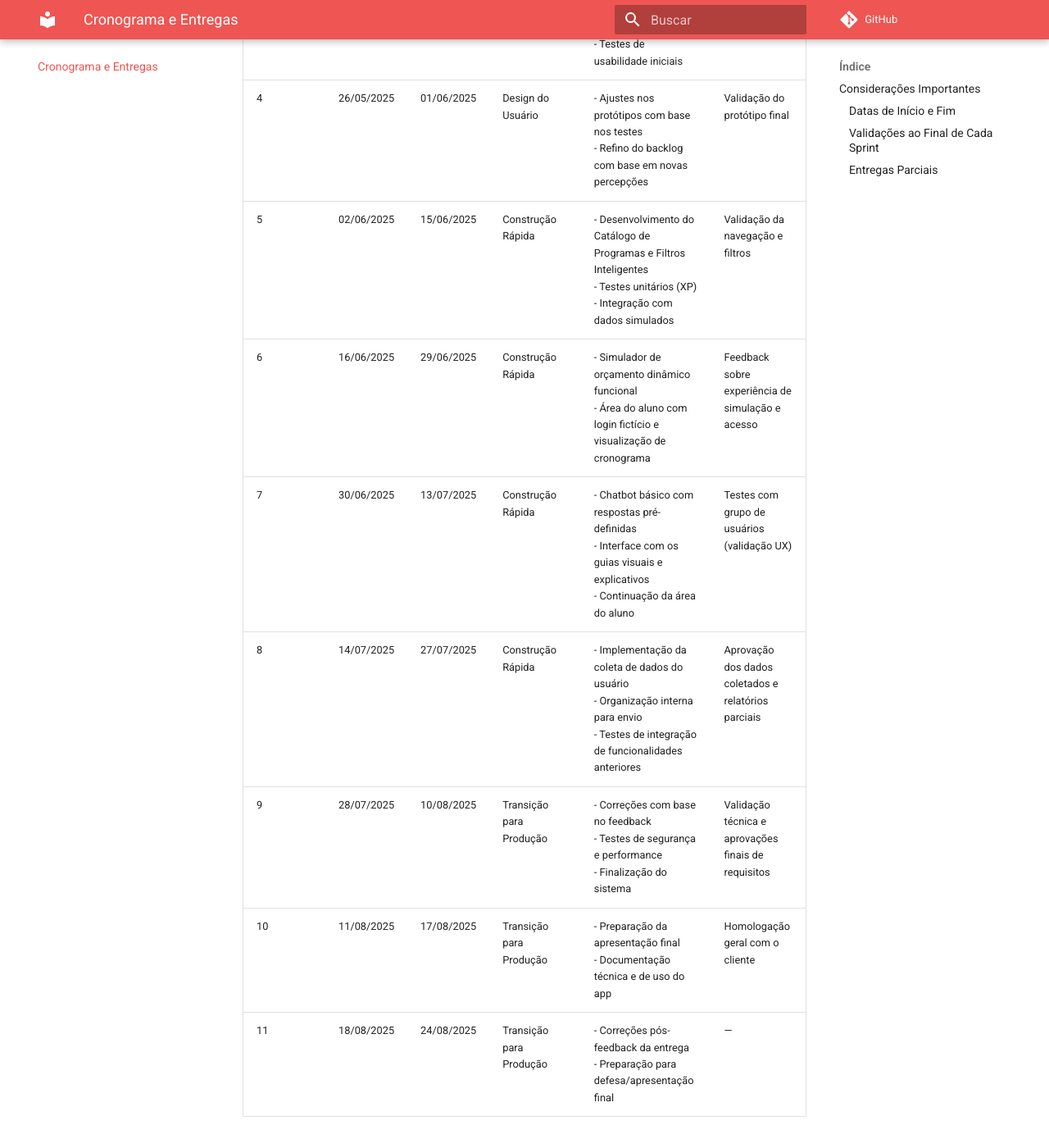
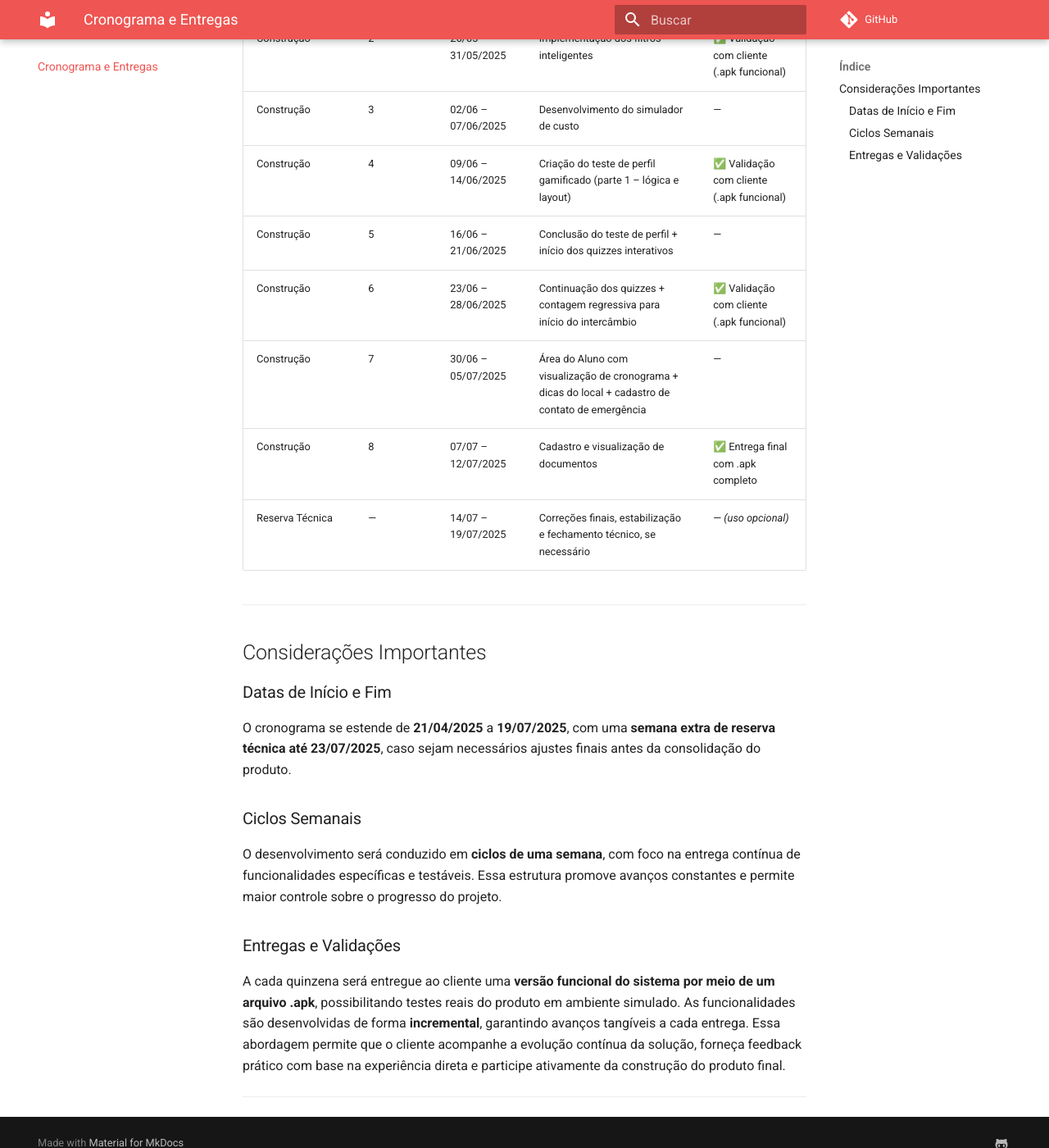
Before and after one commit to mdsreq-fga-unb/2025.1-T02-CanadaIntercambio, an MkDocs documentation site: the page built from docs/docs/cronograma.md, in a window 1280 px wide and 1400 px high, scrolled down 789 px. Shown: the whole window at 82% size. Built offline with MkDocs 1.6.1 and Material for MkDocs 9.7.7, drawn with Linux system fonts in a browser that asks for light colours; comment, search, counter and statistics services are not loaded; some of the changed text lies outside the part shown.

Commit message:
Update cronograma.md

```diff
--- a/docs/docs/cronograma.md
+++ b/docs/docs/cronograma.md
@@ -2,30 +2,37 @@
 
 A partir da estratégia de desenvolvimento de software estabelecida, tem-se a seguinte proposta de cronograma, suas fases e resultados esperados:
 
-| Sprint | Início       | Fim         | Objetivo Principal           | Entregas Esperadas                                                                 | Validação do Cliente                                    |
-|--------|--------------|-------------|------------------------------|-------------------------------------------------------------------------------------|----------------------------------------------------------|
-| 1      | 21/04/2025   | 27/04/2025  | Planejamento de Requisitos  | - Configuração de ambientes (dev e versionamento)  <br> - Definição de duplas de trabalho <br> - Apresentação do escopo e primeiros alinhamentos | Confirmação da estrutura de trabalho e ferramentas       |
-| 2      | 28/04/2025   | 11/05/2025  | Planejamento de Requisitos  | - Entrevistas simuladas com stakeholders <br> - Criação de histórias de usuário <br> - Backlog inicial com prioridades definidas               | Aprovação dos requisitos e backlog inicial              |
-| 3      | 12/05/2025   | 25/05/2025  | Design do Usuário            | - Protótipo navegável das principais telas (Catálogo, Filtros, Simulador, Área do Aluno) <br> - Testes de usabilidade iniciais                 | Feedback sobre protótipos e usabilidade                 |
-| 4      | 26/05/2025   | 01/06/2025  | Design do Usuário            | - Ajustes nos protótipos com base nos testes <br> - Refino do backlog com base em novas percepções                                             | Validação do protótipo final                           |
-| 5      | 02/06/2025   | 15/06/2025  | Construção Rápida            | - Desenvolvimento do Catálogo de Programas e Filtros Inteligentes <br> - Testes unitários (XP) <br> - Integração com dados simulados           | Validação da navegação e filtros                        |
-| 6      | 16/06/2025   | 29/06/2025  | Construção Rápida            | - Simulador de orçamento dinâmico funcional <br> - Área do aluno com login fictício e visualização de cronograma                              | Feedback sobre experiência de simulação e acesso        |
-| 7      | 30/06/2025   | 13/07/2025  | Construção Rápida            | - Chatbot básico com respostas pré-definidas <br> - Interface com os guias visuais e explicativos <br> - Continuação da área do aluno         | Testes com grupo de usuários (validação UX)             |
-| 8      | 14/07/2025   | 27/07/2025  | Construção Rápida            | - Implementação da coleta de dados do usuário <br> - Organização interna para envio <br> - Testes de integração de funcionalidades anteriores | Aprovação dos dados coletados e relatórios parciais     |
-| 9      | 28/07/2025   | 10/08/2025  | Transição para Produção      | - Correções com base no feedback <br> - Testes de segurança e performance <br> - Finalização do sistema                                       | Validação técnica e aprovações finais de requisitos     |
-| 10     | 11/08/2025   | 17/08/2025  | Transição para Produção      | - Preparação da apresentação final <br> - Documentação técnica e de uso do app                                                               | Homologação geral com o cliente                         |
-| 11     | 18/08/2025   | 24/08/2025  | Transição para Produção      | - Correções pós-feedback da entrega <br> - Preparação para defesa/apresentação final                                                        | —                                                        |
+
+| Disciplina        | Iteração | Período            | Atividades                                                                                             | Validação com o Cliente                  |
+| ----------------- | -------- | ------------------ | ------------------------------------------------------------------------------------------------------ | ---------------------------------------- |
+| Requisitos        | 1        | 21/04 – 26/04/2025 | Entrevistas com stakeholders, definição da visão, levantamento inicial                                 | —                                        |
+| Requisitos        | 2        | 28/04 – 03/05/2025 | Priorização e escrita dos requisitos + montagem do backlog                                             | ✅ Validação do escopo e backlog          |
+| Requisitos/Design | 1        | 05/05 – 10/05/2025 | Refinamento de requisitos com base no protótipo + protótipo inicial + configuração inicial do ambiente | —                                        |
+| Design            | 2        | 12/05 – 17/05/2025 | Testes com stakeholders + ajustes no protótipo + definição de padrões visuais e técnicos               | ✅ Protótipo validado                     |
+| Construção        | 1        | 19/05 – 24/05/2025 | Desenvolvimento da visualização de programas de intercâmbio                                            | —                                        |
+| Construção        | 2        | 26/05 – 31/05/2025 | Implementação dos filtros inteligentes                                                                 | ✅ Validação com cliente (.apk funcional) |
+| Construção        | 3        | 02/06 – 07/06/2025 | Desenvolvimento do simulador de custo                                                                  | —                                        |
+| Construção        | 4        | 09/06 – 14/06/2025 | Criação do teste de perfil gamificado (parte 1 – lógica e layout)                                      | ✅ Validação com cliente (.apk funcional) |
+| Construção        | 5        | 16/06 – 21/06/2025 | Conclusão do teste de perfil + início dos quizzes interativos                                          | —                                        |
+| Construção        | 6        | 23/06 – 28/06/2025 | Continuação dos quizzes + contagem regressiva para início do intercâmbio                               | ✅ Validação com cliente (.apk funcional) |
+| Construção        | 7        | 30/06 – 05/07/2025 | Área do Aluno com visualização de cronograma + dicas do local + cadastro de contato de emergência      | —                                        |
+| Construção        | 8        | 07/07 – 12/07/2025 | Cadastro e visualização de documentos                                                                  | ✅ Entrega final com .apk completo        |
+| Reserva Técnica   | —        | 14/07 – 19/07/2025 | Correções finais, estabilização e fechamento técnico, se necessário                                    | — *(uso opcional)*                       |
+
+---
 
 ## Considerações Importantes
 
 ### Datas de Início e Fim
 
-O cronograma abrange um período de três meses, com início em **21/04/2025** e término em **24/08/2025**. Cada sprint tem duração de duas semanas, respeitando o ritmo ágil de desenvolvimento e possibilitando entregas contínuas e iterativas, conforme a abordagem **RAD** aliada ao **Scrum** e **XP**.
+O cronograma se estende de **21/04/2025** a **19/07/2025**, com uma **semana extra de reserva técnica até 23/07/2025**, caso sejam necessários ajustes finais antes da consolidação do produto.
 
-### Validações ao Final de Cada Sprint
+### Ciclos Semanais
 
-Ao final de cada sprint será realizada uma **reunião de revisão com o cliente** (ou equipe de stakeholders), com o objetivo de validar as funcionalidades entregues, coletar feedback, identificar melhorias e ajustar o backlog conforme novas demandas ou descobertas.
+O desenvolvimento será conduzido em **ciclos de uma semana**, com foco na entrega contínua de funcionalidades específicas e testáveis. Essa estrutura promove avanços constantes e permite maior controle sobre o progresso do projeto.
 
-### Entregas Parciais
+### Entregas e Validações
 
-As funcionalidades principais — como **Catálogo de Programas**, **Filtros Personalizados**, **Simulador de Orçamento**, **Área do Aluno**, **Chatbot**, **Guias Visuais**, e **Coleta Estratégica de Dados** — serão entregues de forma incremental ao longo das sprints, com testes constantes. Isso garante uma **validação contínua**, favorecendo o aperfeiçoamento da experiência do usuário até a entrega final da solução.
+A cada quinzena será entregue ao cliente uma **versão funcional do sistema por meio de um arquivo .apk**, possibilitando testes reais do produto em ambiente simulado. As funcionalidades são desenvolvidas de forma **incremental**, garantindo avanços tangíveis a cada entrega. Essa abordagem permite que o cliente acompanhe a evolução contínua da solução, forneça feedback prático com base na experiência direta e participe ativamente da construção do produto final.
+
+---
```
